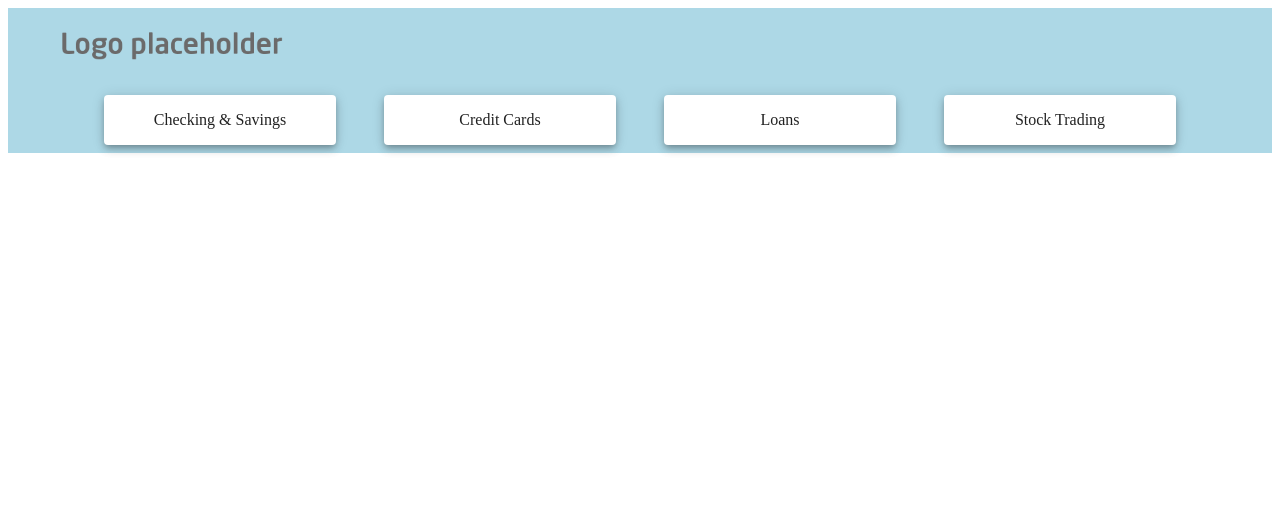
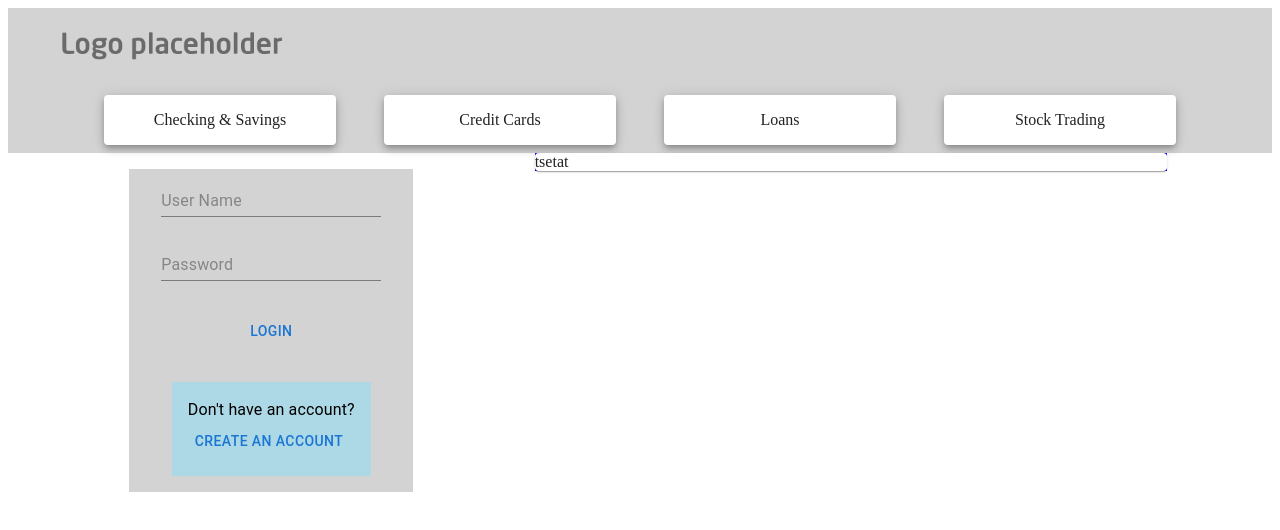
Before and after one commit to Tyl3r-Engel/Dice_Bank_v2.0, a React (Create React App) app in the folder bank/: page / in a window 1280 px wide. Shown: the top 530 px of the page. Built offline with nearby package versions, Linux system fonts and the light colour scheme.

Commit message:
added login ui

```diff
--- a/bank/src/components/login/login.jsx
+++ b/bank/src/components/login/login.jsx
@@ -1,7 +1,41 @@
-import React from 'react';
+import React, { useState } from 'react';
+import { Grid, Input, Typography, Box, Button } from '@mui/material';
 
 export default function LetterAvatars() {
+  const [userName, setUserName] = useState('');
+  const [userPass, setUserPass] = useState('');
+
+  const handleChange = (e) => {
+    const { name, value } = e.target
+    if (name === 'userName') setUserName(value);
+    if (name === 'userPass') setUserPass(value);
+  }
+
+  const handleLogin = (e) => {
+    console.log(userName, userPass)
+  }
+
   return (
-      <div ></div>
+    <Box sx={{background : 'lightgrey'}}>
+      <Grid container sx={{placeContent : 'center'}}>
+        <Grid item sx={{padding : '1em'}}>
+          <Input autoComplete='off' placeholder='User Name' name = 'userName' onChange={handleChange}/>
+        </Grid>
+        <Grid item sx={{padding : '1em'}}>
+          <Input type='password' autoComplete='off' placeholder='Password' name = 'userPass' onChange={handleChange} />
+        </Grid>
+        <Grid item sx={{padding : '1em'}}>
+          <Button onClick={handleLogin}>
+            Login
+          </Button>
+        </Grid>
+        <Grid item sx={{padding : '1em'}}>
+          <Box sx={{background : 'lightblue', padding : '1em'}}>
+            <Typography>Don't have an account?</Typography>
+            <Button sx={{padding : '.5em'}}>create an account</Button>
+          </Box>
+        </Grid>
+      </Grid>
+    </Box>
   );
 }
--- a/bank/src/components/loginPage/LoginPage.jsx
+++ b/bank/src/components/loginPage/LoginPage.jsx
@@ -1,14 +1,16 @@
-import React, { useEffect } from 'react';
+import React from 'react';
 import NavTabs from './tabs/NavTabs';
 import NavBar from '../navBar/NavBar';
+import Login from '../login/Login'
 import useWindowSize from '../hooks/useWindowSize';
-import { Divider, Grid, Input, Typography } from '@mui/material';
-import Box from '@mui/material/Box';
+import { Grid, Box, Paper } from '@mui/material';
 
 export default function LoginPage () {
-  const windowWidth = !(useWindowSize().width < 1105)
+  const windowWidth = !(useWindowSize().width < 1120)
   return (
-    <Box sx={{background : 'lightblue'}}>
+    <Grid container >
+      <Grid item xs={12}>
+        <Box sx={{background : 'lightgrey'}}>
           <Grid container>
             <Grid item xs={12}>
               <NavBar windowWidth={windowWidth} />
@@ -25,5 +27,23 @@ export default function LoginPage () {
             }
           </Grid>
         </Box>
+      </Grid>
+
+      <Grid item xs={1} />
+
+      <Grid item xs={3} sx={{padding: '1em'}}>
+        <Login />
+      </Grid>
+
+      <Grid item xs={1} />
+
+      <Grid item xs={6}>
+          {/* <Advert /> */}
+          <Box sx={{background : 'blue', height: '50', width: '50'}}>
+            <Paper>tsetat</Paper>
+          </Box>
+      </Grid>
+
+    </Grid>
   )
 }
--- a/bank/src/components/navBar/NavBar.jsx
+++ b/bank/src/components/navBar/NavBar.jsx
@@ -17,7 +17,7 @@ export default function NavBar ({windowWidth}) {
       <Grid item xs={4} />
       <Grid item xs={1} sx={{alignSelf: 'center'}}>
         {
-          !windowWidth &&
+         ((!windowWidth) || (isAuth)) &&
             (
               <NavBarMenu />
             )
```
Lines whose indentation alone changed are shown as unchanged.
